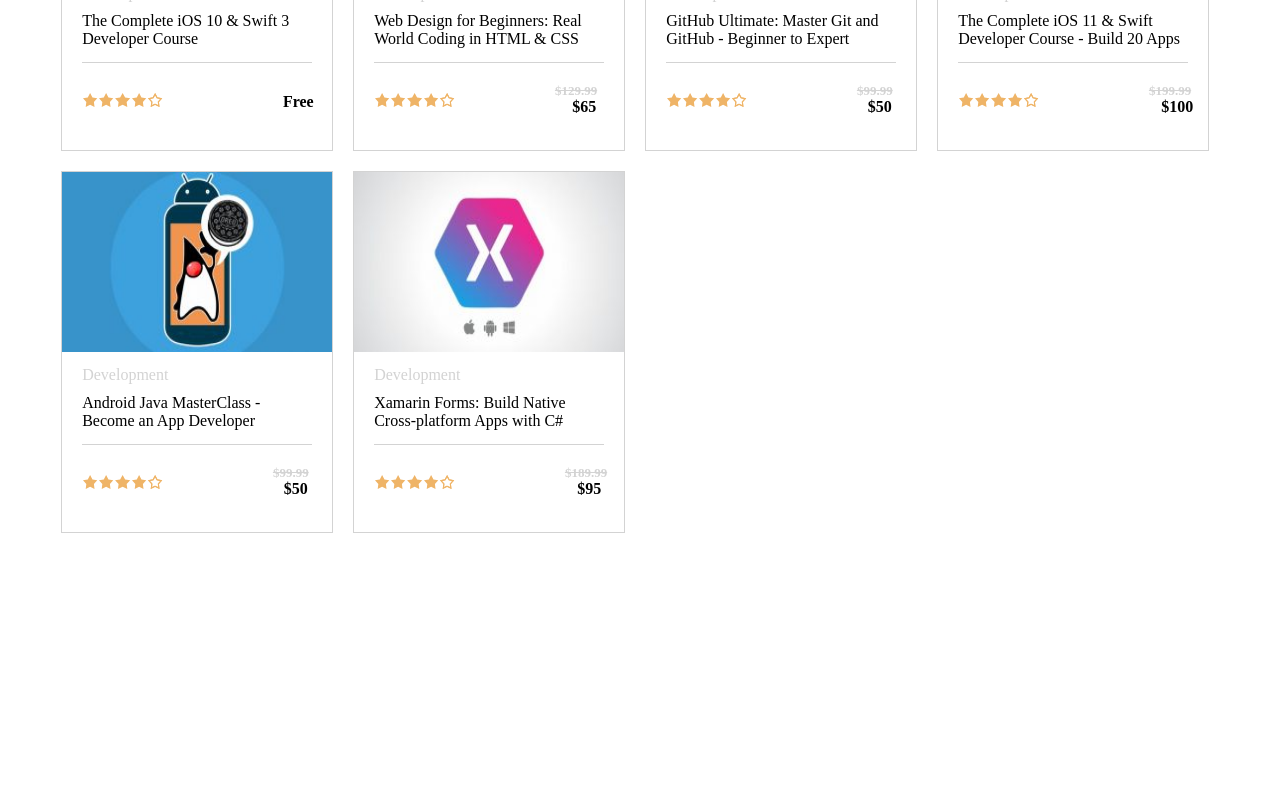
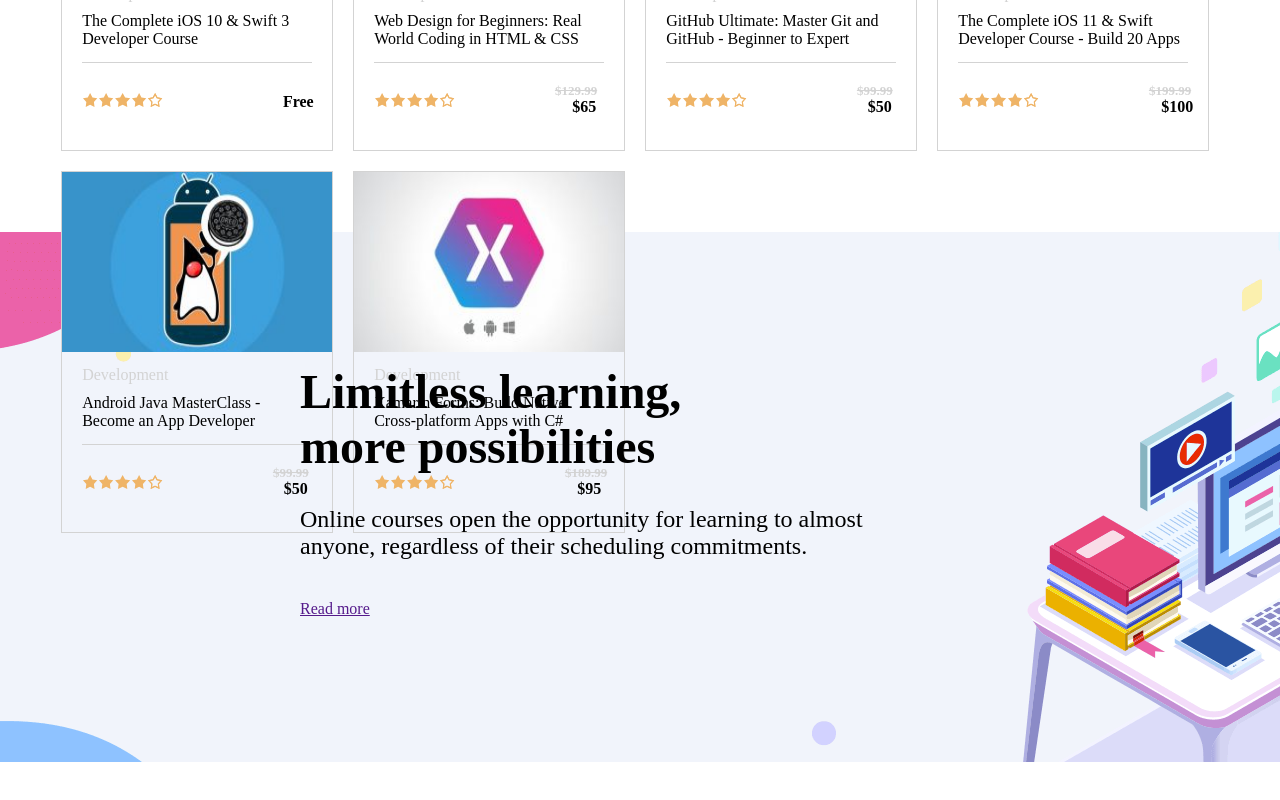
Before and after one commit to Starliege/proj-html-vuejs, a Vue app: page / in a window 1280 px wide. Shown: the part 994-1794 px from the top of the page. Before the commit the page ends 1537 px from the top, so only its background shows below. Built offline with nearby package versions, Linux system fonts and the light colour scheme.

Commit message:
Unlimited learning sect done

```diff
--- a/src/components/macro/MainPage.vue
+++ b/src/components/macro/MainPage.vue
@@ -1,17 +1,23 @@
 <template>
     <div id="app">
         <PostJumbo></PostJumbo>
+        <UnlimitedLearning></UnlimitedLearning>
+        <RecentCourses></RecentCourses>
     </div>
   </template>
 
   <script>
 import PostJumbo from '../sections/PostJumbo.vue';
+import UnlimitedLearning from '../sections/UnlimitedLearning.vue';
+import RecentCourses from '../sections/RecentCourses.vue';
 
 
   export default {
     name: 'App',
     components: {
-    PostJumbo
+    PostJumbo,
+    UnlimitedLearning,
+    RecentCourses
 },
 }
   </script>
--- a/src/components/sections/PostJumbo.vue
+++ b/src/components/sections/PostJumbo.vue
@@ -101,6 +101,7 @@
         width: 93%;
         padding-left: 4%;
         padding-right: 3%;
+        margin-bottom: -40px;
 
         h1 {
             font-size: 24px;
--- /dev/null
+++ b/src/components/sections/RecentCourses.vue
@@ -0,0 +1,20 @@
+<template>
+    <div class="container">
+
+    </div>
+</template>
+
+<script>
+    export default {
+    name: "RecentCourses",
+};
+</script>
+
+<style lang="scss" scoped>
+    .container {
+        height: 1260px;
+        width: 93%;
+        padding-left: 4%;
+        padding-right: 3%;
+    }
+</style>
--- /dev/null
+++ b/src/components/sections/UnlimitedLearning.vue
@@ -0,0 +1,37 @@
+<template>
+    <div class="container">
+        <div class="textbox">
+            <h1>Limitless learning,
+                more possibilities
+            </h1>
+            <span style="display: block; font-size: 24px; margin-bottom: 40px;">
+                Online courses open the opportunity for learning to almost anyone, regardless of their scheduling commitments.
+            </span>
+            <a href="">Read more</a>
+        </div>
+    </div>
+</template>
+
+<script>
+    export default {
+    name: "PostJumbo",
+    };
+</script>
+
+<style lang="scss" scoped>
+    .container {
+        height: 530px;
+        background-image: url(../../assets/img/bg.png);
+
+        .textbox {
+            padding-left: 300px;
+            padding-top: 100px;
+            width: 600px;
+
+            h1 {
+                font-size: 48px;
+                width: 400px;
+            }
+        }
+    }
+</style>
```
Also changed, not shown: src/assets/img/bg.png (added).
